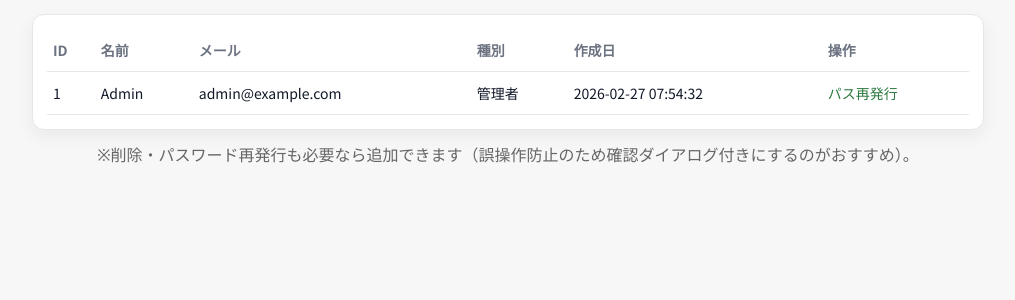
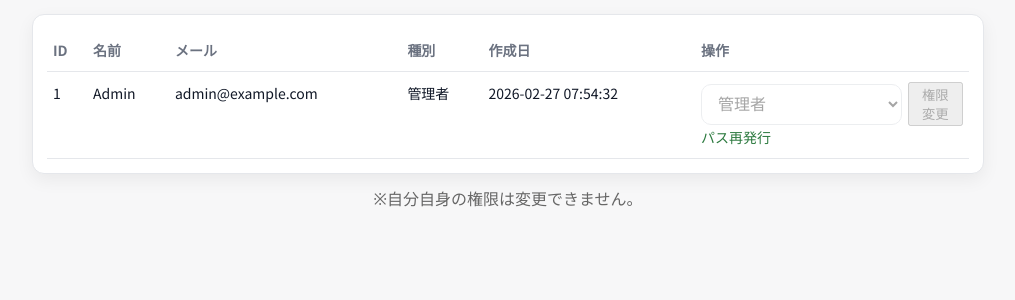
Before and after one commit to onoderakouya/nines_diary, a PHP site: page /admin_user_list.php in a window 1280 px wide. Shown: the part 201-501 px from the top of the page, without its empty margins (132-1147 px from the left). Run offline with PHP 8.4, Linux system fonts and the light colour scheme; the visitor is signed in with stand-in values (Sample User, id 1).

Commit message:
管理者画面でユーザー権限を変更可能にする

```diff
--- a/admin_user_list.php
+++ b/admin_user_list.php
@@ -6,11 +6,63 @@ require_once __DIR__ . '/ui.php';
 $admin = requireAdmin();
 $pdo = db();
 
-$rows = $pdo->query("SELECT id,name,email,role,created_at FROM users ORDER BY created_at DESC")->fetchAll();
-
 function roleLabel(string $r): string {
   return $r === 'admin' ? '管理者' : '研修生';
 }
+
+$allowedRoles = ['admin', 'trainee'];
+
+if ($_SERVER['REQUEST_METHOD'] === 'POST') {
+  $token = (string)($_POST['csrf_token'] ?? '');
+  if (!verifyCsrfToken($token)) {
+    http_response_code(400);
+    exit('不正なリクエストです。');
+  }
+
+  $targetId = (int)($_POST['user_id'] ?? 0);
+  $newRole = (string)($_POST['role'] ?? '');
+
+  if ($targetId <= 0 || !in_array($newRole, $allowedRoles, true)) {
+    setFlash('error', '入力内容が不正です。');
+    header('Location: admin_user_list.php');
+    exit;
+  }
+
+  if ((int)$admin['id'] === $targetId) {
+    setFlash('error', '自分自身の権限は変更できません。');
+    header('Location: admin_user_list.php');
+    exit;
+  }
+
+  $st = $pdo->prepare('SELECT id, role FROM users WHERE id = :id');
+  $st->execute([':id' => $targetId]);
+  $target = $st->fetch();
+
+  if (!$target) {
+    setFlash('error', '対象ユーザーが見つかりません。');
+    header('Location: admin_user_list.php');
+    exit;
+  }
+
+  $currentRole = (string)$target['role'];
+  if ($currentRole !== $newRole) {
+    $up = $pdo->prepare('UPDATE users SET role = :role WHERE id = :id');
+    $up->execute([
+      ':role' => $newRole,
+      ':id' => $targetId,
+    ]);
+    setFlash('ok', 'ユーザー権限を更新しました。');
+  } else {
+    setFlash('ok', '権限は変更されていません。');
+  }
+
+  header('Location: admin_user_list.php');
+  exit;
+}
+
+$rows = $pdo->query("SELECT id,name,email,role,created_at FROM users ORDER BY created_at DESC")->fetchAll();
+$okMessage = getFlash('ok');
+$errorMessage = getFlash('error');
 ?>
 <!doctype html>
 <html lang="ja">
@@ -44,6 +96,31 @@ function roleLabel(string $r): string {
     .admin-users-table{
       min-width:700px;
     }
+    .admin-users-role-form{
+      display:flex;
+      gap:6px;
+      align-items:center;
+    }
+    .admin-users-role-form select{
+      min-width:86px;
+    }
+    .admin-users-flash{
+      max-width:740px;
+      margin:0 auto 12px;
+      padding:10px 12px;
+      border-radius:8px;
+      font-size:14px;
+    }
+    .admin-users-flash.ok{
+      background:#e6ffef;
+      border:1px solid #93d7af;
+      color:#135a2c;
+    }
+    .admin-users-flash.error{
+      background:#ffecec;
+      border:1px solid #e09c9c;
+      color:#7a1f1f;
+    }
     .admin-users-note{
       color:#666;
       margin-top:10px;
@@ -71,6 +148,13 @@ function roleLabel(string $r): string {
       <p class="admin-users-links"><a href="index.php">←ホーム</a> / <a href="admin_user_new.php">＋研修生ユーザー追加</a></p>
     </header>
 
+    <?php if ($okMessage): ?>
+      <p class="admin-users-flash ok"><?= e($okMessage) ?></p>
+    <?php endif; ?>
+    <?php if ($errorMessage): ?>
+      <p class="admin-users-flash error"><?= e($errorMessage) ?></p>
+    <?php endif; ?>
+
     <section class="card">
       <div class="admin-users-table-wrap">
         <table class="table admin-users-table">
@@ -93,7 +177,16 @@ function roleLabel(string $r): string {
               <td><?= e(roleLabel((string)$r['role'])) ?></td>
               <td><?= e((string)$r['created_at']) ?></td>
               <td>
-                  <a href="admin_reset_password.php?id=<?= (int)$r['id'] ?>">パス再発行</a>
+                <form method="post" class="admin-users-role-form">
+                  <input type="hidden" name="csrf_token" value="<?= e(csrfToken()) ?>">
+                  <input type="hidden" name="user_id" value="<?= (int)$r['id'] ?>">
+                  <select name="role" <?= ((int)$admin['id'] === (int)$r['id']) ? 'disabled' : '' ?>>
+                    <option value="trainee" <?= ((string)$r['role'] === 'trainee') ? 'selected' : '' ?>>研修生</option>
+                    <option value="admin" <?= ((string)$r['role'] === 'admin') ? 'selected' : '' ?>>管理者</option>
+                  </select>
+                  <button type="submit" <?= ((int)$admin['id'] === (int)$r['id']) ? 'disabled' : '' ?>>権限変更</button>
+                </form>
+                <a href="admin_reset_password.php?id=<?= (int)$r['id'] ?>">パス再発行</a>
               </td>
             </tr>
           <?php endforeach; ?>
@@ -103,7 +196,7 @@ function roleLabel(string $r): string {
     </section>
 
     <p class="admin-users-note">
-      ※削除・パスワード再発行も必要なら追加できます（誤操作防止のため確認ダイアログ付きにするのがおすすめ）。
+      ※自分自身の権限は変更できません。
     </p>
   </main>
 </body>
```
